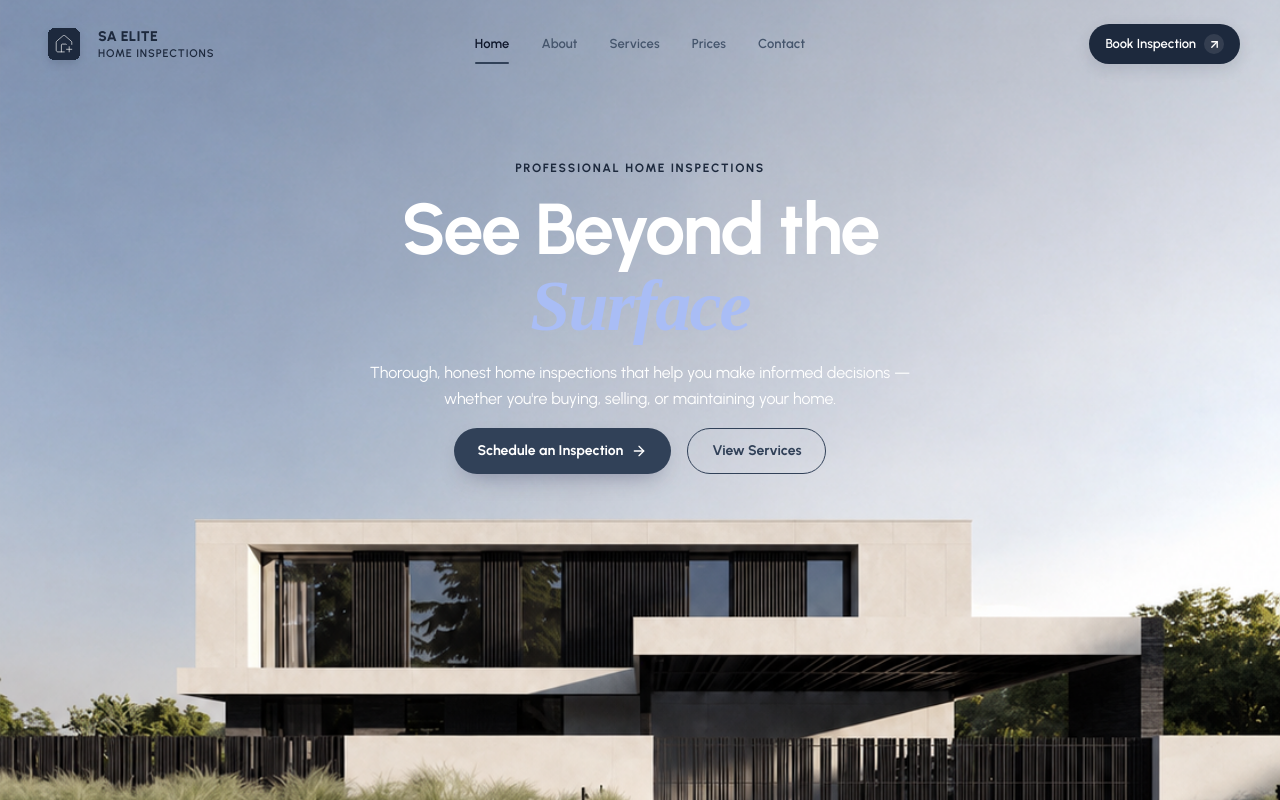
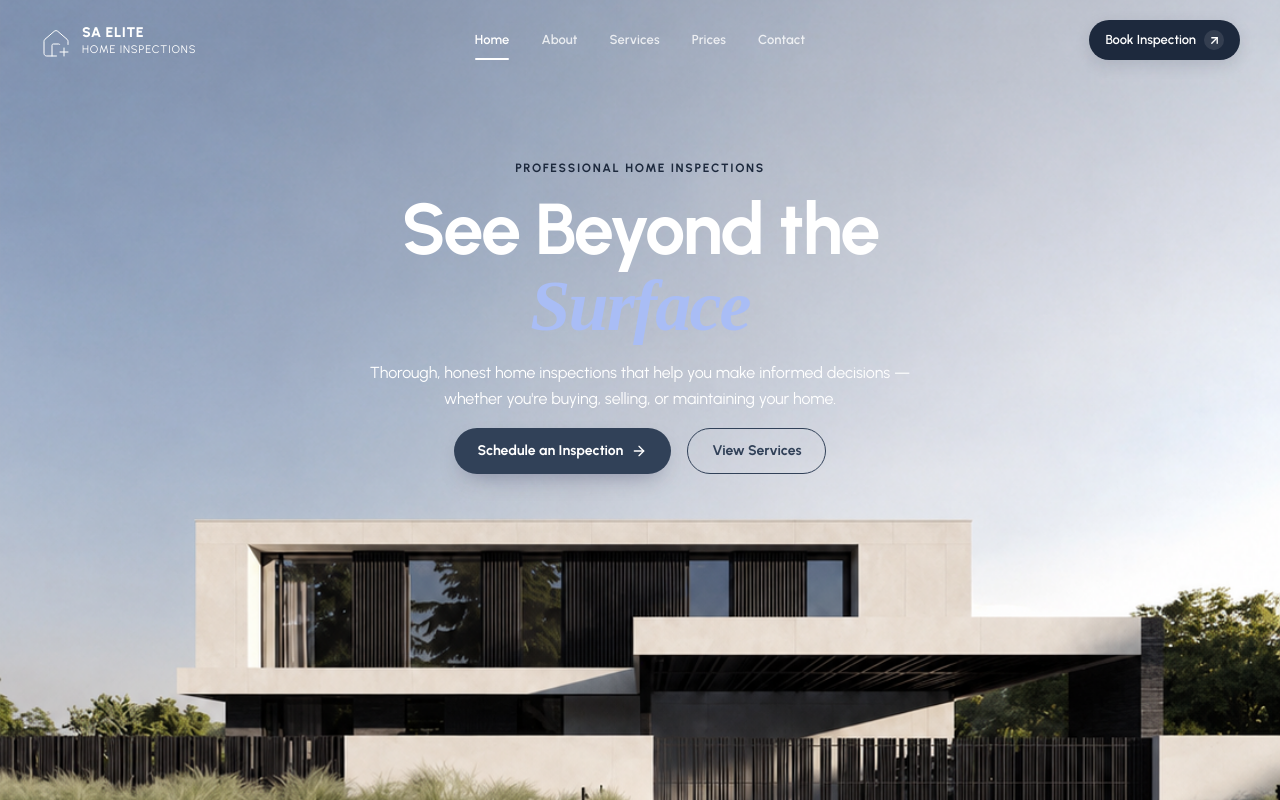
Before and after one commit to LeelaMohan217/sa-elite-home-inspection, a React (Vite) app: page / in a window 1280 px wide. Shown: the top 800 px of the page. Built offline with nearby package versions, Linux system fonts and the light colour scheme; a web font is replaced by a local one.

Commit message:
updated the navbar when scrolled.

```diff
--- a/src/components/Navbar.jsx
+++ b/src/components/Navbar.jsx
@@ -2,7 +2,7 @@ import { useEffect, useState } from "react";
 import { NavLink, useLocation } from "react-router-dom";
 import { AnimatePresence, motion } from "framer-motion";
 import { Menu, X, ArrowUpRight } from "lucide-react";
-import logo from "../assets/Mobile-App-Icon.svg";
+import logo from "../assets/S-House-Logo-Mark.svg";
 
 const links = [
   { to: "/", label: "Home" },
@@ -52,20 +52,31 @@ const itemVariants = {
   },
 };
 
-function Logo() {
+function Logo({ scrolled }) {
   return (
     <span className="group flex items-center gap-2.5">
       <img
         src={logo}
         alt="SA Elite Home Inspection"
-        className="h-12 w-12 translate-y-1 object-contain transition-transform duration-300 group-hover:scale-[1.03]"
+        className={`h-8 w-8 translate-y-1 object-contain transition-all duration-500 ${
+          scrolled ? "invert" : ""
+        } group-hover:scale-[1.03]`}
       />
 
       <span className="flex flex-col leading-tight">
-        <span className="text-sm font-extrabold tracking-[0.02em] text-slate-800">
+        <span
+          className={`text-sm font-extrabold tracking-[0.04em] transition-colors duration-500 ${
+            scrolled ? "text-slate-900" : "text-white"
+          }`}
+        >
           SA ELITE
         </span>
-        <span className="text-[11px] font-semibold tracking-[0.08em] text-slate-800">
+
+        <span
+          className={`text-[11px] font-normal tracking-[0.08em] transition-colors duration-500 ${
+            scrolled ? "text-slate-900" : "text-white"
+          }`}
+        >
           HOME INSPECTIONS
         </span>
       </span>
@@ -126,10 +137,11 @@ function Navbar() {
         {/* LEFT — Logo */}
         <div className="col-start-1 flex items-center justify-start">
           <NavLink to="/" aria-label="SA Elite Home Inspection home">
-            <Logo />
+            <Logo scrolled={scrolled} />
           </NavLink>
         </div>
 
+        {/* CENTER — Navigation */}
         {/* CENTER — Navigation */}
         <ul className="col-start-2 hidden items-center justify-center gap-8 md:flex">
           {links.map((link) => (
@@ -138,10 +150,14 @@ function Navbar() {
                 to={link.to}
                 end={link.to === "/"}
                 className={({ isActive }) =>
-                  `group relative flex items-center py-2 text-[13px] font-semibold tracking-[0.01em] transition-colors duration-200 ${
-                    isActive
-                      ? "text-slate-900"
-                      : "text-slate-600 hover:text-slate-900"
+                  `group relative flex items-center py-2 text-[13px] font-semibold tracking-[0.01em] transition-colors duration-500 ${
+                    scrolled
+                      ? isActive
+                        ? "text-slate-900"
+                        : "text-slate-600 hover:text-slate-900"
+                      : isActive
+                        ? "text-white"
+                        : "text-white/80 hover:text-white"
                   }`
                 }
               >
@@ -150,9 +166,9 @@ function Navbar() {
                     <span>{link.label}</span>
 
                     <span
-                      className={`absolute -bottom-0.5 left-0 h-[2px] rounded-full bg-slate-700 transition-all duration-300 ease-out ${
-                        isActive ? "w-full" : "w-0 group-hover:w-full"
-                      }`}
+                      className={`absolute -bottom-0.5 left-0 h-[2px] rounded-full transition-all duration-300 ease-out ${
+                        scrolled ? "bg-slate-700" : "bg-white"
+                      } ${isActive ? "w-full" : "w-0 group-hover:w-full"}`}
                     />
                   </>
                 )}
--- a/src/pages/Home.jsx
+++ b/src/pages/Home.jsx
@@ -162,6 +162,20 @@ function Home() {
         </div>
       </section>
 
+      {/* Stats */}
+      <section className="border-y border-hairline bg-surface/60">
+        <div className="mx-auto grid max-w-6xl grid-cols-2 gap-6 px-4 py-14 sm:px-6 md:grid-cols-4">
+          {stats.map((stat, i) => (
+            <StatBlock
+              key={stat.label}
+              value={stat.value}
+              label={stat.label}
+              index={i}
+            />
+          ))}
+        </div>
+      </section>
+
       {/* Why Choose Us */}
       <section className="mx-auto max-w-6xl px-4 py-20 sm:px-6 sm:py-24">
         <SectionEyebrow>ABOUT US</SectionEyebrow>
@@ -173,20 +187,6 @@ function Home() {
         <div className="mt-10 grid grid-col-1 md:grid-cols-2 gap-6">
           <div>Image</div>
           <div>Description</div>
-        </div>
-      </section>
-
-      {/* Stats */}
-      <section className="border-y border-hairline bg-surface/60">
-        <div className="mx-auto grid max-w-6xl grid-cols-2 gap-6 px-4 py-14 sm:px-6 md:grid-cols-4">
-          {stats.map((stat, i) => (
-            <StatBlock
-              key={stat.label}
-              value={stat.value}
-              label={stat.label}
-              index={i}
-            />
-          ))}
         </div>
       </section>
 
```
Also changed, not shown: src/assets/S-House-Logo-Mark.svg (added).
